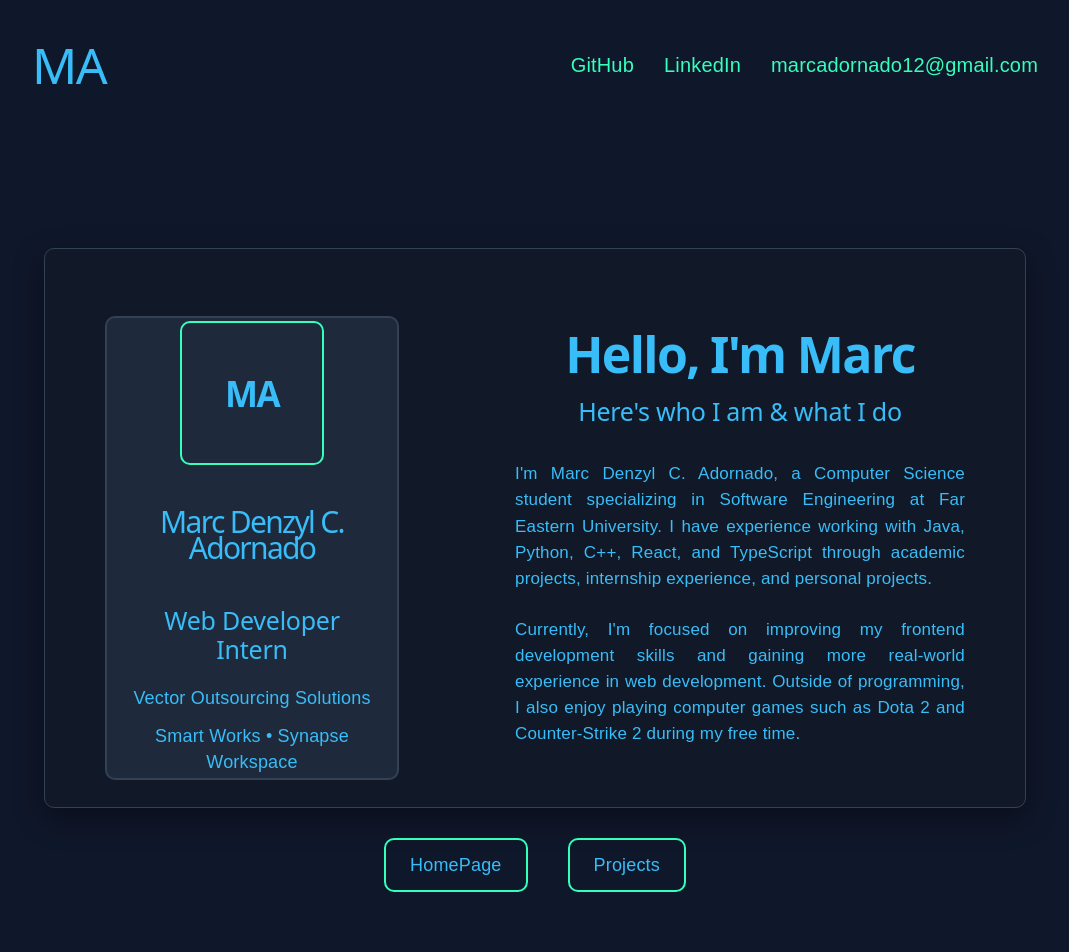
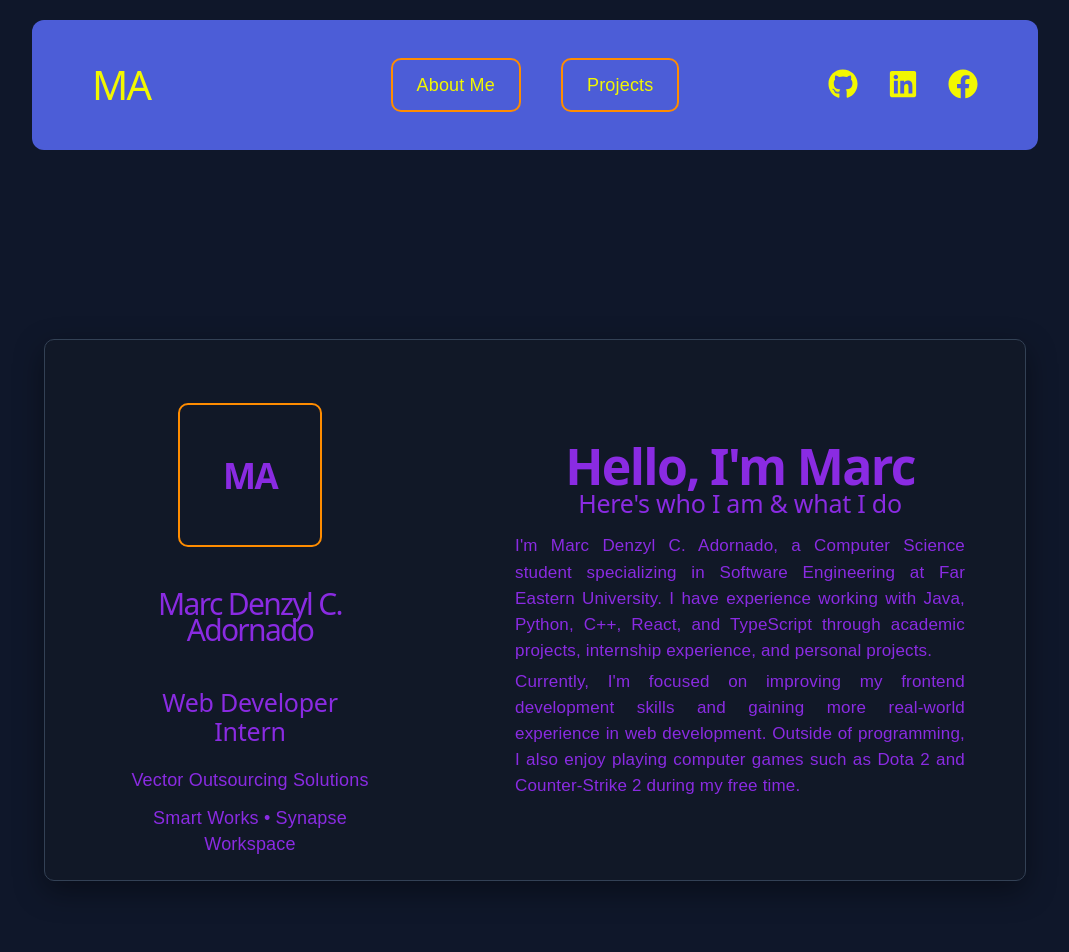
Before and after one commit to MarcAdornado12/website-portfolio, a React (Vite) app: page /aboutMe in a window 1280 px wide. Shown: the top 952 px of the page, without its empty margins (105-1174 px from the left). Built offline with nearby package versions, Linux system fonts and the light colour scheme.

Commit message:
change ui

```diff
--- a/package.json
+++ b/package.json
@@ -12,6 +12,7 @@
   "dependencies": {
     "react": "^19.2.5",
     "react-dom": "^19.2.5",
+    "react-icons": "^5.6.0",
     "react-router-dom": "^7.15.0"
   },
   "devDependencies": {
--- a/src/App.css
+++ b/src/App.css
@@ -8,29 +8,59 @@ body {
 
 /*NAVBAR*/
 .navBar {
-  display: flex;
+  display: grid;
   justify-content: space-between;
   align-items: center;
   padding: 20px 60px;
+  grid-template-columns: 1fr 1fr 1fr;
+  background-color: #4C5DD7;
+  border-radius: 12px;
+  margin: 20px 60px;
 }
 
-.navLeft h1{
-  font-size: 50px;
-  color: #38bdf8;
+.navLeft {
+  display: flex;
+  justify-content: flex-start;
 }
 
-.navLeft a{
+.navLeft h1 {
+  font-size: 40px;
+  color: #f2f700;
+}
+
+.navLeft a {
   text-decoration: none;
+}
+
+.navCenter {
+  display: flex;
+  justify-content: center;
+  gap: 40px;
+}
+
+.navCenter a {
+  border-radius: 10px;
+  border: 2px solid #FF8C00;
+  padding: 12px 24px;
+  text-decoration: none;
+  color: #f2f700;
+  transition: 0.3s;
+}
+
+.navCenter a:hover {
+  background-color: #f2f700;
+  color: #4C5DD7;
 }
 
 .navRight {
   display: flex;
+  justify-content: flex-end;
   gap: 30px;
 }
 
 .navRight a {
-  color: #35ffbb;
-  font-size: 20px;
+  color: #f2f700;
+  font-size: 30px;
   text-decoration: none;
 }
 
@@ -40,58 +70,56 @@ body {
   text-decoration: none;
 }
 
-
-
 /*HOMEPAGE*/
-.homePage{
+.homePage {
   height: 80vh;
   display: flex;
   flex-direction: column;
-  justify-content:center;
-  align-items:center;
+  justify-content: center;
+  align-items: center;
 }
 
-.homePage h1{
+.homePage h1 {
   font-size: 60px;
   color: #38bdf8;
 }
 
-.homeButtons{
+.homeButtons {
   margin-top: 30px;
   display: flex;
   flex-direction: column;
   justify-content: space-between;
   align-items: center;
-  gap:20px;
+  gap: 20px;
 }
 
-.homeButtons p{
+.homeButtons p {
   font-size: 20px;
   color: #38bdf8;
 }
 
-.buttonGroup{
+.buttonGroup {
   display: flex;
   gap: 40px;
 }
 
-.buttonGroup a{
+.buttonGroup a {
   border-radius: 10px;
   border: 2px solid #35ffbb;
-  padding:12px 24px;
+  padding: 12px 24px;
   text-decoration: none;
   color: #38bdf8;
-  transition:0.3s;
+  transition: 0.3s;
 }
 
 
-.buttonGroup a:hover{
+.buttonGroup a:hover {
   background-color: #38bdf8;
   color: #0f172a;
 }
 
 /*ABOUTME PAGE*/
-.intro{
+.intro {
   padding: 40px;
   display: flex;
   justify-content: center;
@@ -99,35 +127,35 @@ body {
   height: 100vh;
 }
 
-.aboutWrapper{
-  display:flex;
-  flex-direction:column;
-  align-items:center;
+.aboutWrapper {
+  display: flex;
+  flex-direction: column;
+  align-items: center;
 }
 
-.container{
+.container {
   width: 900px;
   padding: 40px;
   border-radius: 10px;
   display: flex;
   flex-direction: column;
-  justify-content: space-between ;
+  justify-content: space-between;
   align-items: center;
   background-color: #111827;
   border: 1px solid #334155;
   box-shadow: 0px 10px 30px rgba(0, 0, 0, 0.4);
 }
 
-.aboutContent{
-  display:flex;
+.aboutContent {
+  display: flex;
   justify-content: space-between;
-  align-items:center;
-  width:100%;
+  align-items: center;
+  width: 100%;
 }
 
 
 /*ABOUTME LEFT SIDE*/
-.leftSide{
+.leftSide {
   width: 250px;
   height: 420px;
   padding: 20px;
@@ -139,12 +167,10 @@ body {
   position: relative;
   justify-content: center;
   align-items: center;
-  flex-direction:  column;
-  background-color: #1e293b;
-  border: 2px solid #334155;
+  flex-direction: column;
 }
 
-.smallBox{
+.smallBox {
   width: 140px;
   height: 140px;
   border-radius: 10px;
@@ -152,35 +178,34 @@ body {
   display: flex;
   justify-content: center;
   align-items: center;
-  border: 2px solid #35ffbb;
+  border: 2px solid #FF8C00;
 }
 
-.leftSide .smallBox h1{
+.leftSide .smallBox h1 {
   font-weight: bold;
   font-size: 35px;
   margin: 0;
   line-height: 1;
 }
 
-.leftSide h1{
+.leftSide h1 {
   font-size: 30px;
-  color: #38bdf8;
+  color: #8A2BE2;
 }
 
-.leftSide h2{
+.leftSide h2 {
   font-size: 25px;
-  color: #38bdf8;
+  color: #8A2BE2;
 }
 
-.leftSide p{
+.leftSide p {
   font-size: 18px;
-  color: #38bdf8;
+  color: #8A2BE2;
 }
 
 /*ABOUTME RIGHT SIDE*/
-.rightSide{
+.rightSide {
   margin: 20px;
-  gap: 20px;
   display: flex;
   position: relative;
   justify-content: center;
@@ -188,50 +213,28 @@ body {
   flex-direction: column;
 }
 
-.rightSide h1{
+.rightSide h1 {
   font-weight: bold;
   font-size: 50px;
   margin-bottom: 10px;
   text-align: center;
-  color: #38bdf8;
+  color: #8A2BE2;
 }
 
-.rightSide h2{
+.rightSide h2 {
   font-size: 25px;
   margin-bottom: 10px;
   text-align: center;
-  color: #38bdf8;
+  color: #8A2BE2;
 }
 
-.rightSide p{
+.rightSide p {
   font-size: 25px;
   max-width: 450px;
   font-size: 17px;
   margin-top: 5px;
   text-align: justify;
-  color: #38bdf8;
-}
-
-/*ABOUTME BUTTONS*/
-.aboutButtons{
-  display: flex;
-  justify-content: center;
-  margin-top: 30px;
-  gap: 40px;
-}
-
-.aboutButtons a{
-  border-radius: 10px;
-  border: 2px solid #35ffbb;
-  padding:12px 24px;
-  text-decoration: none;
-  color: #38bdf8;
-  transition:0.3s;
-}
-
-.aboutButtons a:hover{
-  background-color: #38bdf8;
-  color: #0f172a;
+  color: #8A2BE2;
 }
 
 /*PROJECT*/
@@ -242,7 +245,7 @@ body {
 }
 
 .projectPage h1 {
-  color: #38bdf8;
+  color: #32CD32;
   font-size: 50px;
   margin-bottom: 100px;
 }
@@ -294,23 +297,23 @@ body {
 }
 
 /*PROJECT BUTTONS*/
-.projectButtons{
+.projectButtons {
   display: flex;
   justify-content: center;
   margin-top: 30px;
   gap: 40px;
 }
 
-.projectButtons a{
+.projectButtons a {
   border-radius: 10px;
   border: 2px solid #35ffbb;
-  padding:12px 24px;
+  padding: 12px 24px;
   text-decoration: none;
   color: #38bdf8;
-  transition:0.3s;
+  transition: 0.3s;
 }
 
-.projectButtons a:hover{
+.projectButtons a:hover {
   background-color: #38bdf8;
   color: #0f172a;
 }
--- a/src/App.tsx
+++ b/src/App.tsx
@@ -3,6 +3,7 @@ import { Routes, Route, Link } from 'react-router-dom';
 import AboutMe from './pages/AboutMe';
 import Projects from './pages/Projects';
 import Home from './pages/Home';
+import { FaGithub, FaLinkedin, FaFacebook } from 'react-icons/fa';
 
 
 function App() {
@@ -17,13 +18,21 @@ function App() {
           </Link>
         </div>
 
+        <div className="navCenter">
+          <Link to="/aboutMe">About Me</Link>
+
+          <Link to="/projects">Projects</Link>
+
+        </div>
+
         <div className="navRight">
-        <a href="https://github.com/MarcAdornado" target="_blank">GitHub</a>
+          <a href="https://github.com/MarcAdornado" target="_blank"><FaGithub /></a>
 
-        <a href="https://www.linkedin.com/in/marc-denzyl-adornado-7655293b9/" target="_blank">LinkedIn</a>
+          <a href="https://www.linkedin.com/in/marc-denzyl-adornado-7655293b9/" target="_blank"><FaLinkedin /></a>
 
-        <p>marcadornado12@gmail.com</p>
-      </div>
+          <a href="https://www.facebook.com/marc.adornado" target="_blank"><FaFacebook /></a>
+
+        </div>
       </header>
 
       <Routes>
--- a/src/pages/AboutMe.tsx
+++ b/src/pages/AboutMe.tsx
@@ -1,7 +1,3 @@
-import {  Link } from 'react-router-dom';
-
-
-
 function AboutMe() {
   return (
     <main className="intro">
@@ -46,13 +42,6 @@ function AboutMe() {
             </section>
           </div>
         </div>
-
-        <div className="aboutButtons">
-
-          <Link to="/">HomePage</Link>
-
-          <Link to="/projects">Projects</Link>
-        </div>
       </div>
     </main>
   )
--- a/src/pages/Home.tsx
+++ b/src/pages/Home.tsx
@@ -1,6 +1,3 @@
-import { Link } from 'react-router-dom';
-
-
 
 function Home(){
     return(
@@ -8,17 +5,6 @@ function Home(){
 
             <h1>Welcome to Marc's Personal Portfolio</h1>
 
-            <div className="homeButtons">
-
-                <p>Go to:</p>
-
-                <div className="buttonGroup">
-
-                <Link to="/aboutMe">About Me</Link>
-
-                <Link to="/projects">Projects</Link>
-                </div>
-            </div>
         </div>
 
     );
```
Also changed, not shown: 1 other file (tests, documents, lock files or other folders).
